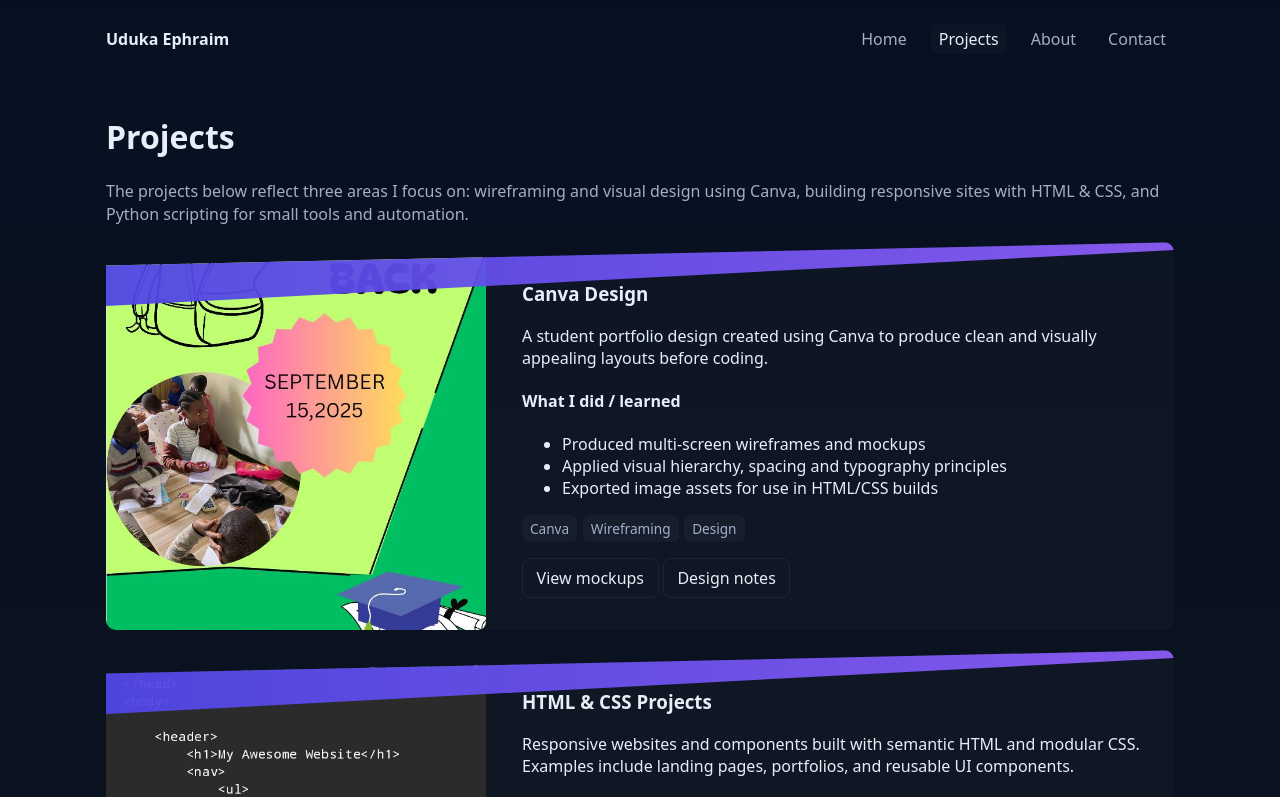
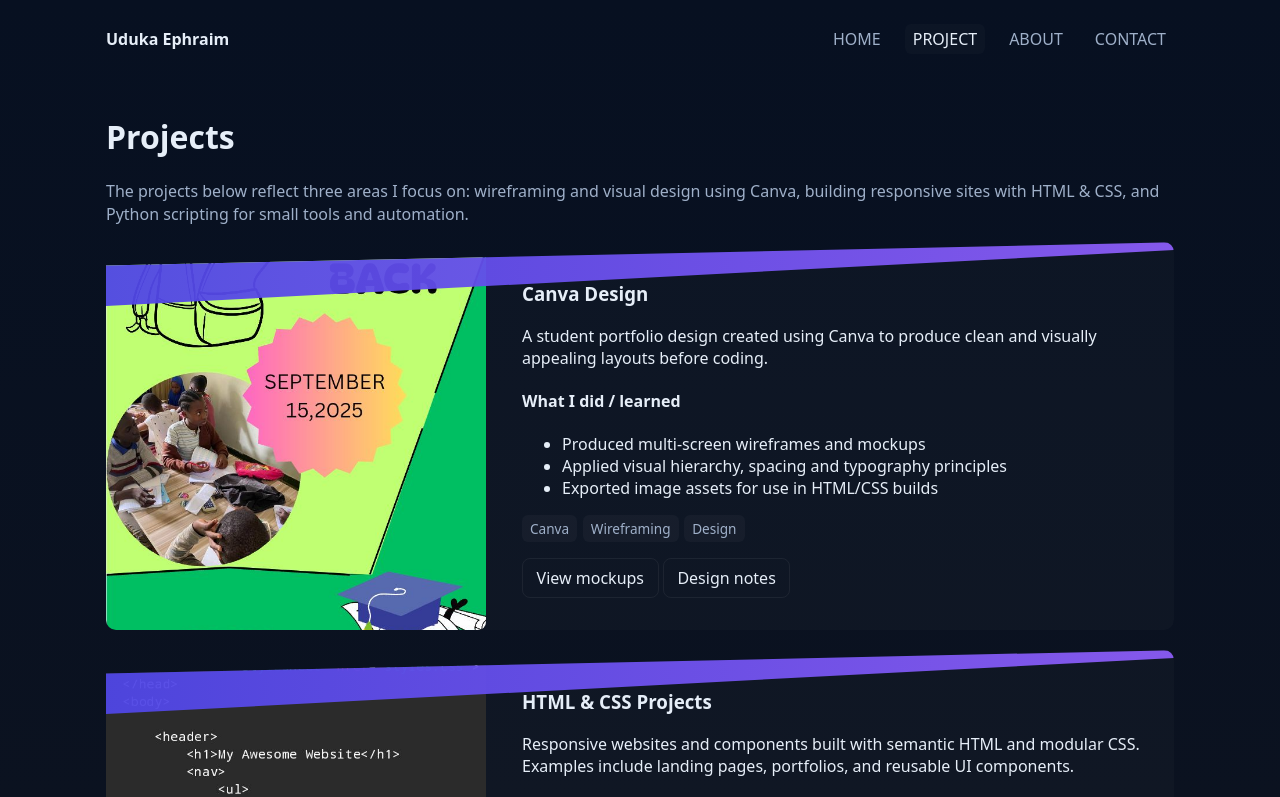
Before and after one commit to PYP-GUILD/Ephraim_portfolio, a plain HTML site: page projects.html in a window 1280 px wide. Shown: the top 797 px of the page. Drawn offline with Linux system fonts and the light colour scheme; files whose address does not match are found by name.

Commit message:
Change navigation links to uppercase

```diff
--- a/projects.html
+++ b/projects.html
@@ -16,10 +16,10 @@
       </button>
       <nav id="primary-navigation" class="nav" aria-label="Primary">
         <ul class="nav-list">
-          <li><a href="index.html">Home</a></li>
-          <li><a href="projects.html" aria-current="page">Projects</a></li>
-          <li><a href="about.html">About</a></li>
-          <li><a href="contact.html">Contact</a></li>
+          <li><a href="index.html">HOME</a></li>
+          <li><a href="projects.html" aria-current="page">PROJECT</a></li>
+          <li><a href="about.html">ABOUT</a></li>
+          <li><a href="contact.html">CONTACT</a></li>
         </ul>
       </nav>
     </div>
```
